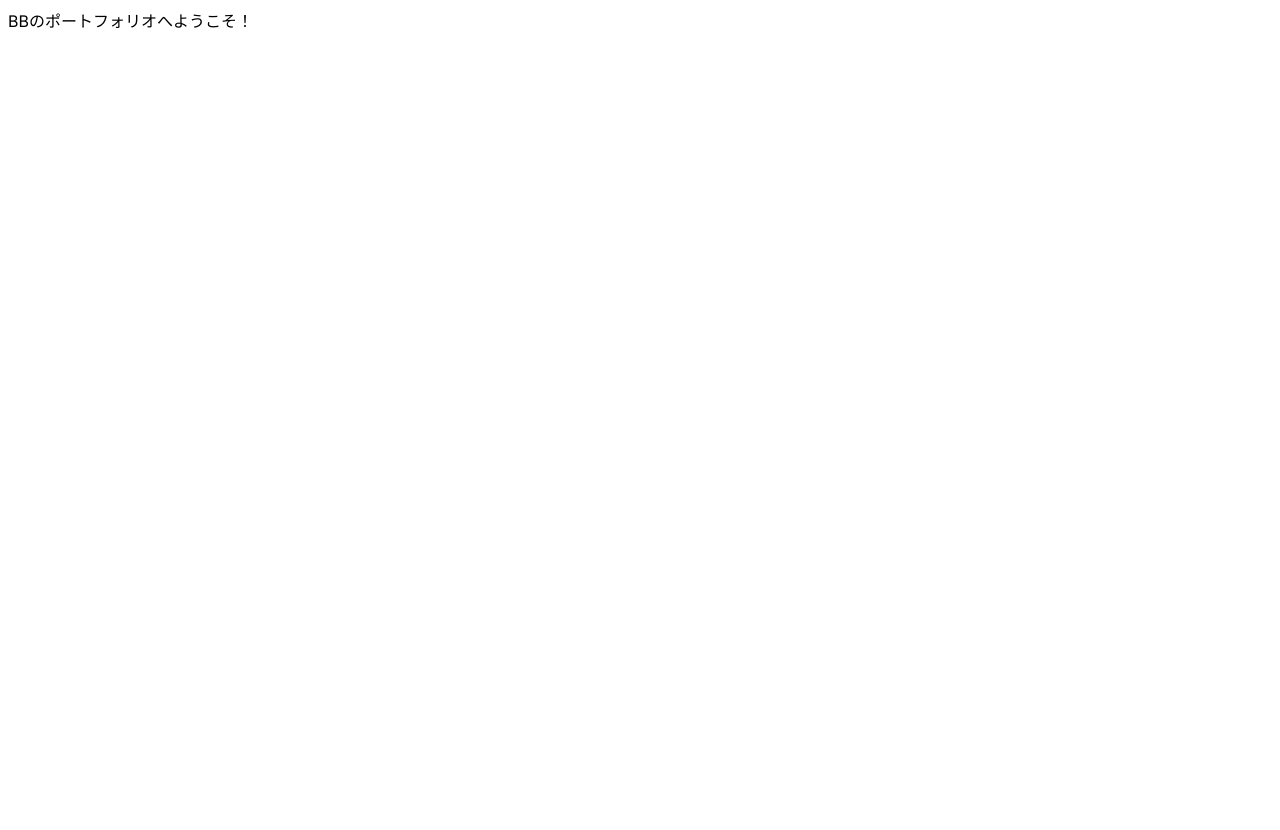
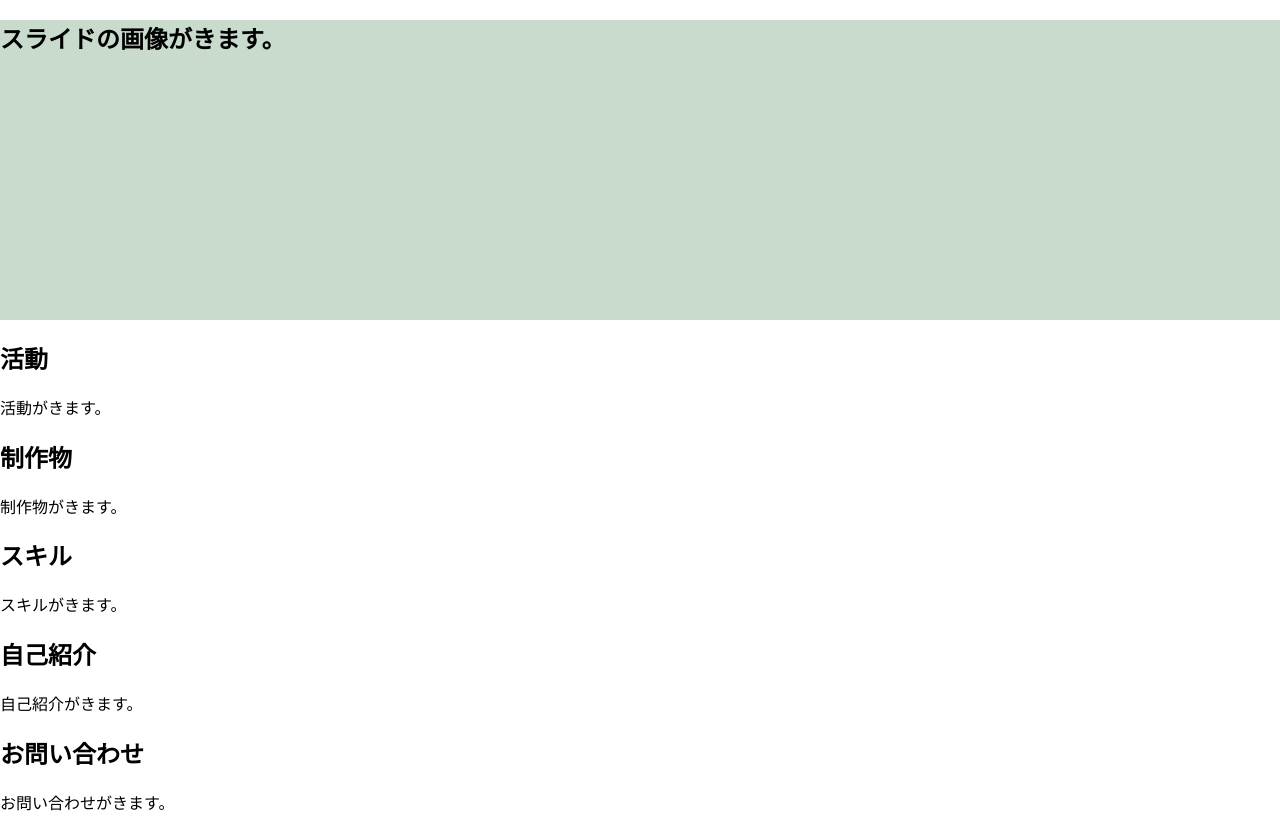
Before and after one commit to KHashimoto3/My_Portfolio, a Next.js app in the folder front/: page / in a window 1280 px wide. Before the commit the page ends 800 px from the top, so only its background shows below. Built offline with nearby package versions, Linux system fonts and the light colour scheme.

Commit message:
トップページの各セクションのコンポーネントを作成した。

```diff
--- /dev/null
+++ b/front/src/app/home-sections/HomeAboutMe.tsx
@@ -0,0 +1,8 @@
+export default function HomeAboutMe() {
+  return (
+    <>
+      <h2>自己紹介</h2>
+      <p>自己紹介がきます。</p>
+    </>
+  );
+}
--- /dev/null
+++ b/front/src/app/home-sections/HomeActivities.tsx
@@ -0,0 +1,8 @@
+export default function HomeActivities() {
+  return (
+    <>
+      <h2>活動</h2>
+      <p>活動がきます。</p>
+    </>
+  );
+}
--- /dev/null
+++ b/front/src/app/home-sections/HomeContact.tsx
@@ -0,0 +1,8 @@
+export default function HomeContact() {
+  return (
+    <>
+      <h2>お問い合わせ</h2>
+      <p>お問い合わせがきます。</p>
+    </>
+  );
+}
--- /dev/null
+++ b/front/src/app/home-sections/HomePortfolios.tsx
@@ -0,0 +1,8 @@
+export default function HomePortfolios() {
+  return (
+    <>
+      <h2>制作物</h2>
+      <p>制作物がきます。</p>
+    </>
+  );
+}
--- /dev/null
+++ b/front/src/app/home-sections/HomeSkills.tsx
@@ -0,0 +1,8 @@
+export default function HomeSkills() {
+  return (
+    <>
+      <h2>スキル</h2>
+      <p>スキルがきます。</p>
+    </>
+  );
+}
--- a/front/src/app/layout.tsx
+++ b/front/src/app/layout.tsx
@@ -15,7 +15,9 @@ export default function RootLayout({
 }) {
   return (
     <html lang="en">
-      <body className={inter.className}>{children}</body>
+      <body className={inter.className} style={{ margin: 0 }}>
+        {children}
+      </body>
     </html>
   );
 }
--- a/front/src/app/page.tsx
+++ b/front/src/app/page.tsx
@@ -1,3 +1,37 @@
+import HomeAboutMe from "./home-sections/HomeAboutMe";
+import HomeActivities from "./home-sections/HomeActivities";
+import HomeContact from "./home-sections/HomeContact";
+import HomePortfolios from "./home-sections/HomePortfolios";
+import HomeSkills from "./home-sections/HomeSkills";
+
 export default function Home() {
-  return <div>BBのポートフォリオへようこそ！</div>;
+  return (
+    <>
+      <section
+        className="slide-show"
+        style={{
+          width: "100%",
+          height: "300px",
+          backgroundColor: "#c8dbcd",
+        }}
+      >
+        <h1>スライドの画像がきます。</h1>
+      </section>
+      <section className="activities">
+        <HomeActivities />
+      </section>
+      <section className="portfolios">
+        <HomePortfolios />
+      </section>
+      <section className="skills">
+        <HomeSkills />
+      </section>
+      <section className="about-me">
+        <HomeAboutMe />
+      </section>
+      <section className="contact">
+        <HomeContact />
+      </section>
+    </>
+  );
 }
```
